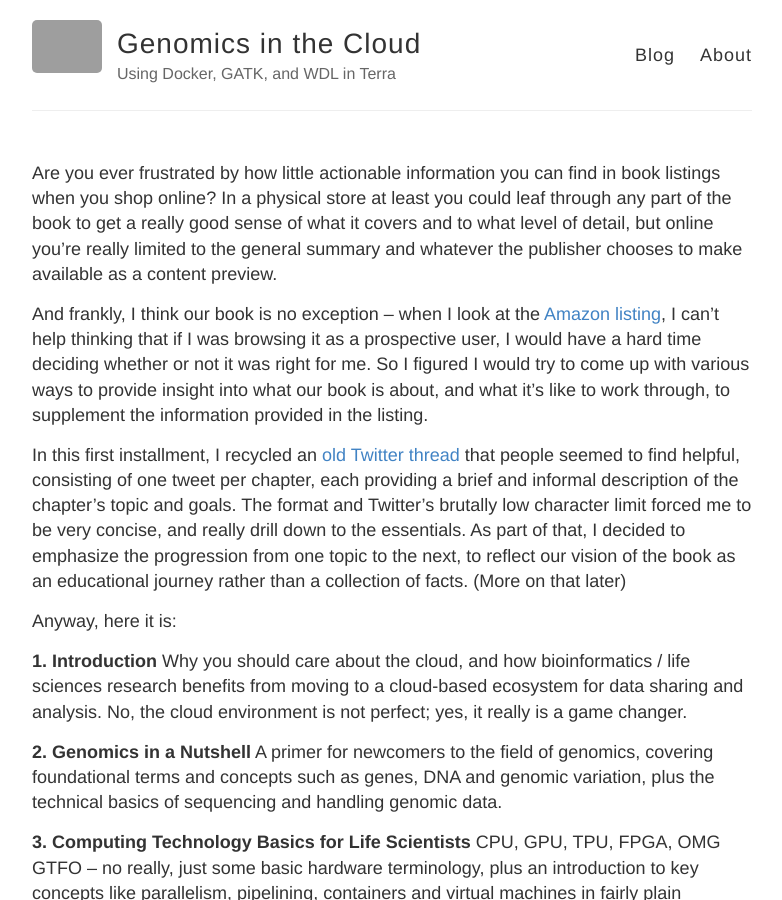
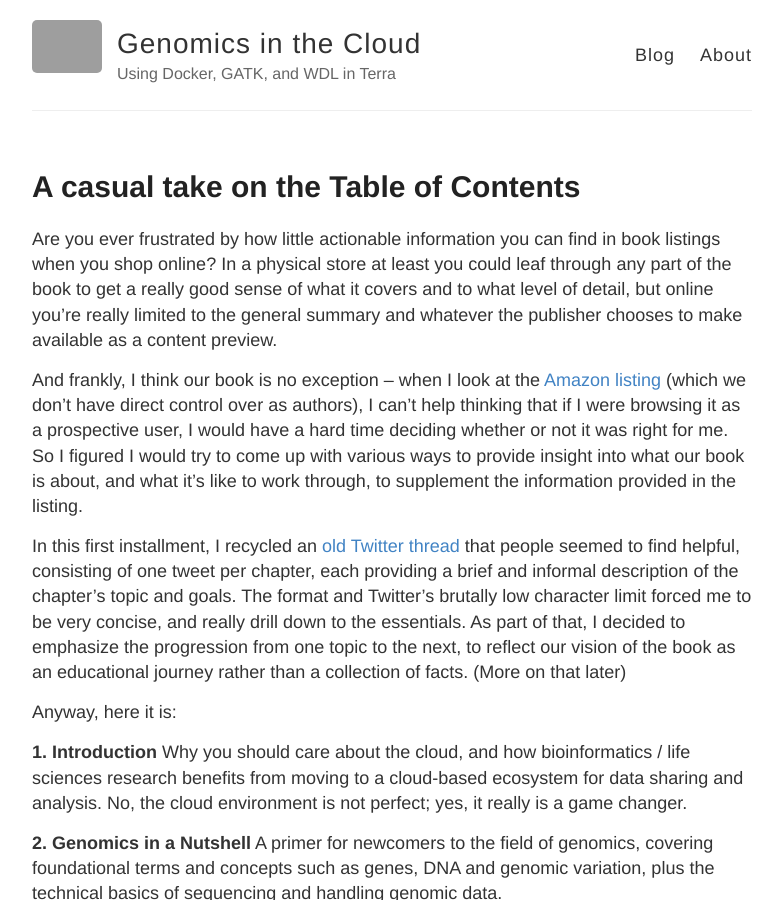
Before and after one commit to broadinstitute/genomics-in-the-cloud, a Jekyll site: the page built from _posts/2021-4-30-Whats-in-the-can-Part-1-TOC.md, in a window 1280 px wide and 900 px high. Shown: the whole window, without its empty margins (248-1030 px from the left). Built offline with Jekyll 4.4.1, drawn with Linux system fonts in a browser that asks for light colours; our own code applies the rules of GitHub Pages for plain Markdown files; some of the changed text lies outside the part shown; grey boxes are pictures that could not be loaded.

Commit message:
Minor edits to second post
Looks like the question mark in the title might be breaking the parsing?

```diff
--- a/_posts/2021-4-30-Whats-in-the-can-Part-1-TOC.md
+++ b/_posts/2021-4-30-Whats-in-the-can-Part-1-TOC.md
@@ -1,11 +1,11 @@
 ---
 layout: post
-title: What's in the can? Part 1: A casual take on the Table of Contents
+title: A casual take on the Table of Contents
 ---
 
 Are you ever frustrated by how little actionable information you can find in book listings when you shop online? In a physical store at least you could leaf through any part of the book to get a really good sense of what it covers and to what level of detail, but online you're really limited to the general summary and whatever the publisher chooses to make available as a content preview.
 
-And frankly, I think our book is no exception -- when I look at the [Amazon listing](https://www.amazon.com/Genomics-Cloud-GATK-Spark-Docker-dp-1491975199/dp/1491975199), I can't help thinking that if I was browsing it as a prospective user, I would have a hard time deciding whether or not it was right for me. So I figured I would try to come up with various ways to provide insight into what our book is about, and what it's like to work through, to supplement the information provided in the listing.
+And frankly, I think our book is no exception -- when I look at the [Amazon listing](https://www.amazon.com/Genomics-Cloud-GATK-Spark-Docker-dp-1491975199/dp/1491975199) (which we don't have direct control over as authors), I can't help thinking that if I were browsing it as a prospective user, I would have a hard time deciding whether or not it was right for me. So I figured I would try to come up with various ways to provide insight into what our book is about, and what it's like to work through, to supplement the information provided in the listing.
 
 In this first installment, I recycled an [old Twitter thread](https://twitter.com/VdaGeraldine/status/1263336914859560962?s=20) that people seemed to find helpful, consisting of one tweet per chapter, each providing a brief and informal description of the chapter's topic and goals. The format and Twitter's brutally low character limit forced me to be very concise, and really drill down to the essentials. As part of that, I decided to emphasize the progression from one topic to the next, to reflect our vision of the book as an educational journey rather than a collection of facts. (More on that later)
 
```
